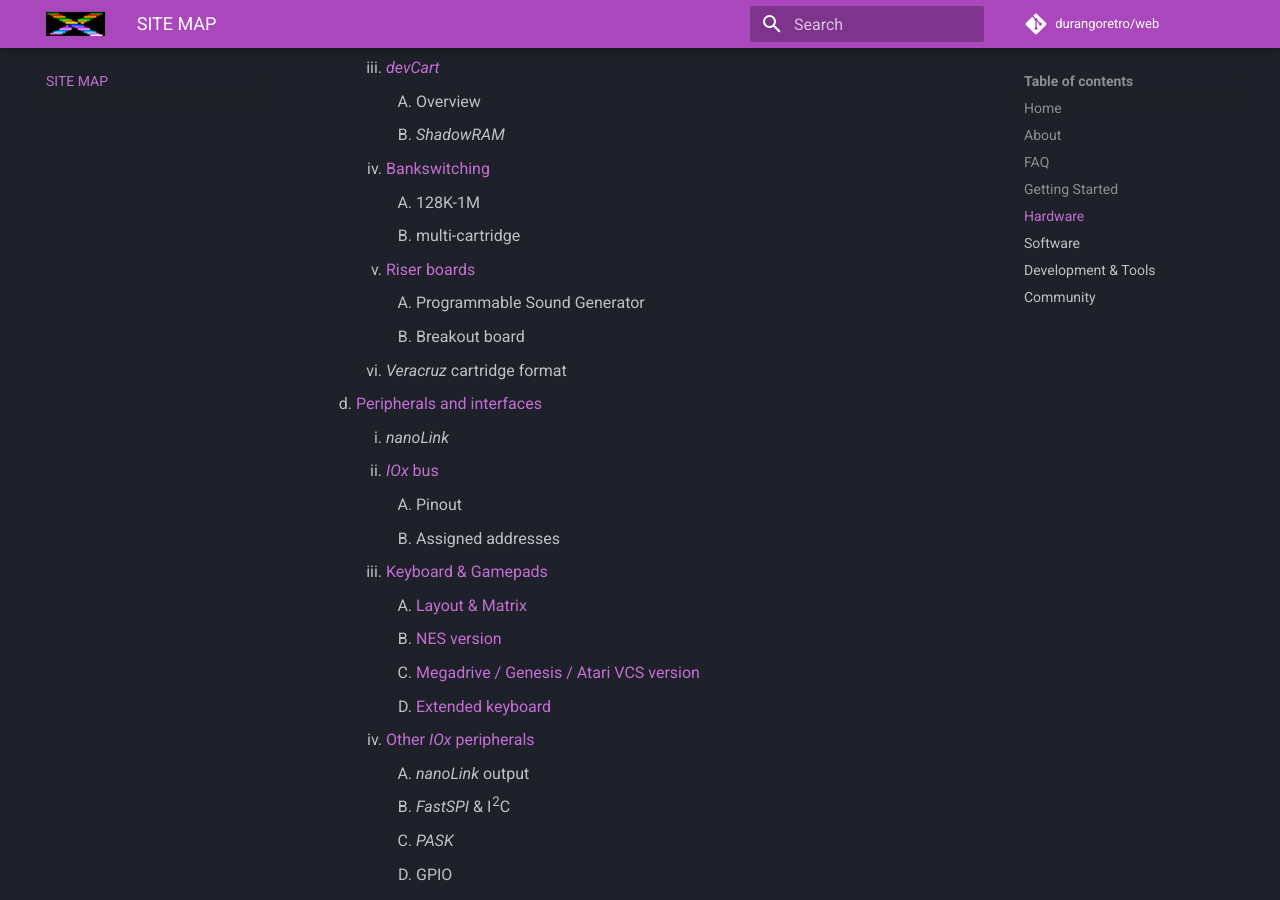
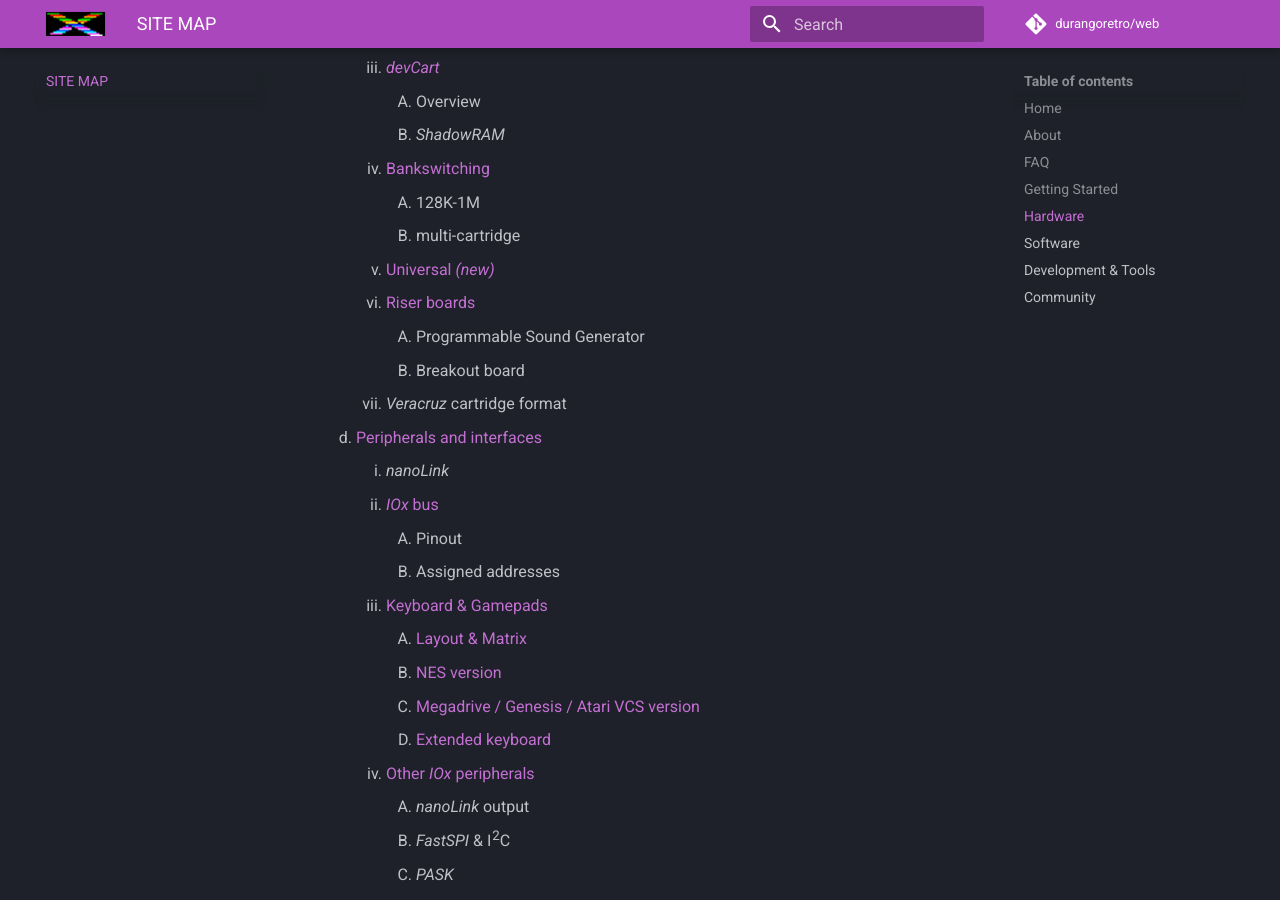
Before and after one commit to durangoretro/web, an MkDocs documentation site: the page built from docs/sitemap.md, in a window 1280 px wide and 900 px high, scrolled down 2291 px. Built offline with MkDocs 1.6.1 and Material for MkDocs 9.7.7, drawn with Linux system fonts in a browser that asks for light colours; comment, search, counter and statistics services are not loaded.

Commit message:
add index to universal cartridge in map

```diff
--- a/docs/sitemap.md
+++ b/docs/sitemap.md
@@ -70,6 +70,7 @@ This is a **general index** of the _whole [**DurangoRetro.com**](index.md) websi
 		1. [Bankswitching](hard/cart/banks.md)
 			1. 128K-1M
 			1. multi-cartridge
+		1. [Universal _(new)_](hard/cart/universal.md)
 		1. [Riser boards](hard/cart/riser.md)
 			1. Programmable Sound Generator
 			1. Breakout board
```
